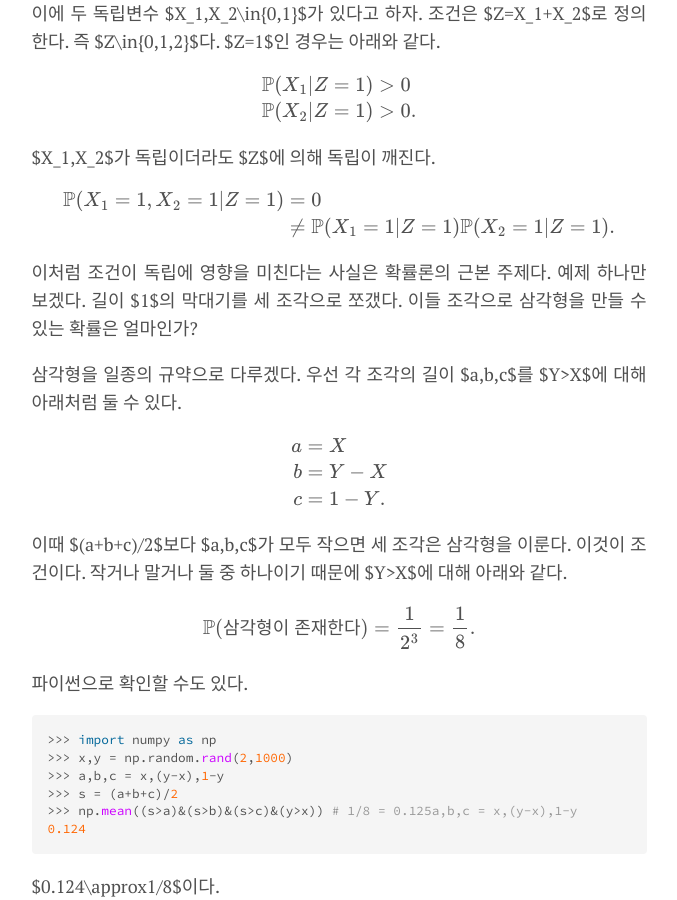
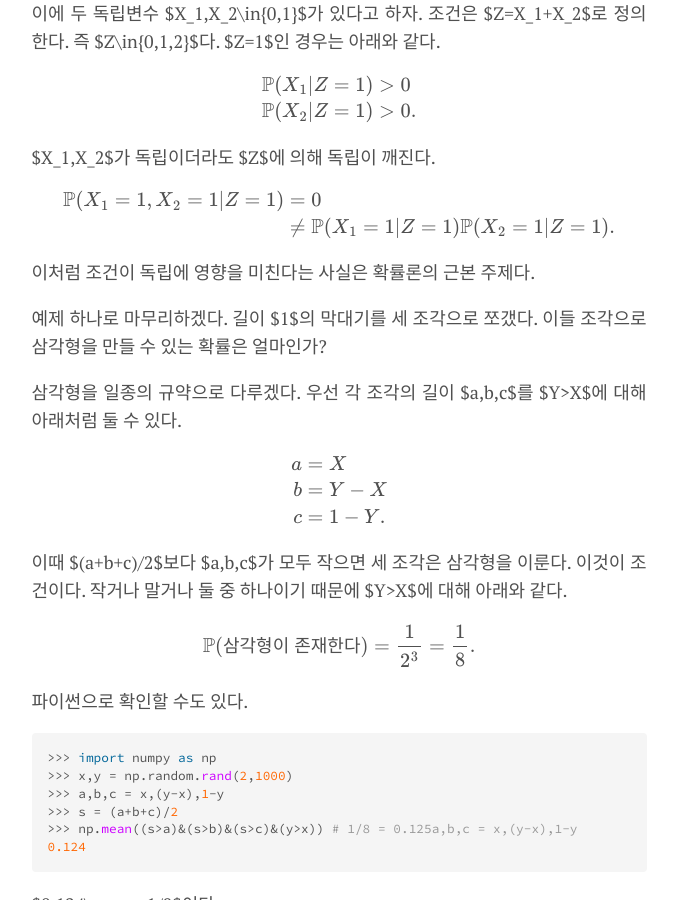
Before and after one commit to pangmoo-KTW/pangmoo-KTW, a Jekyll site: the page built from _posts/2023-07-23-pythonML02.md, in a window 1280 px wide and 900 px high, scrolled down 2725 px. Shown: the whole window, without its empty margins (301-978 px from the left). Built offline with Jekyll 4.4.1, drawn with Linux system fonts in a browser that asks for light colours; formulas are drawn with MathJax 3; comment, search, counter and statistics services are not loaded.

Commit message:
pythonML02 어느 정도 마무리

```diff
--- a/_posts/2023-07-23-pythonML02.md
+++ b/_posts/2023-07-23-pythonML02.md
@@ -166,7 +166,8 @@ $$
 $$
 
 이처럼 조건이 독립에 영향을 미친다는 사실은 확률론의 근본 주제다.
-예제 하나만 보겠다.
+
+예제 하나로 마무리하겠다.
 길이 $1$의 막대기를 세 조각으로 쪼갰다.
 이들 조각으로 삼각형을 만들 수 있는 확률은 얼마인가?
 
```
